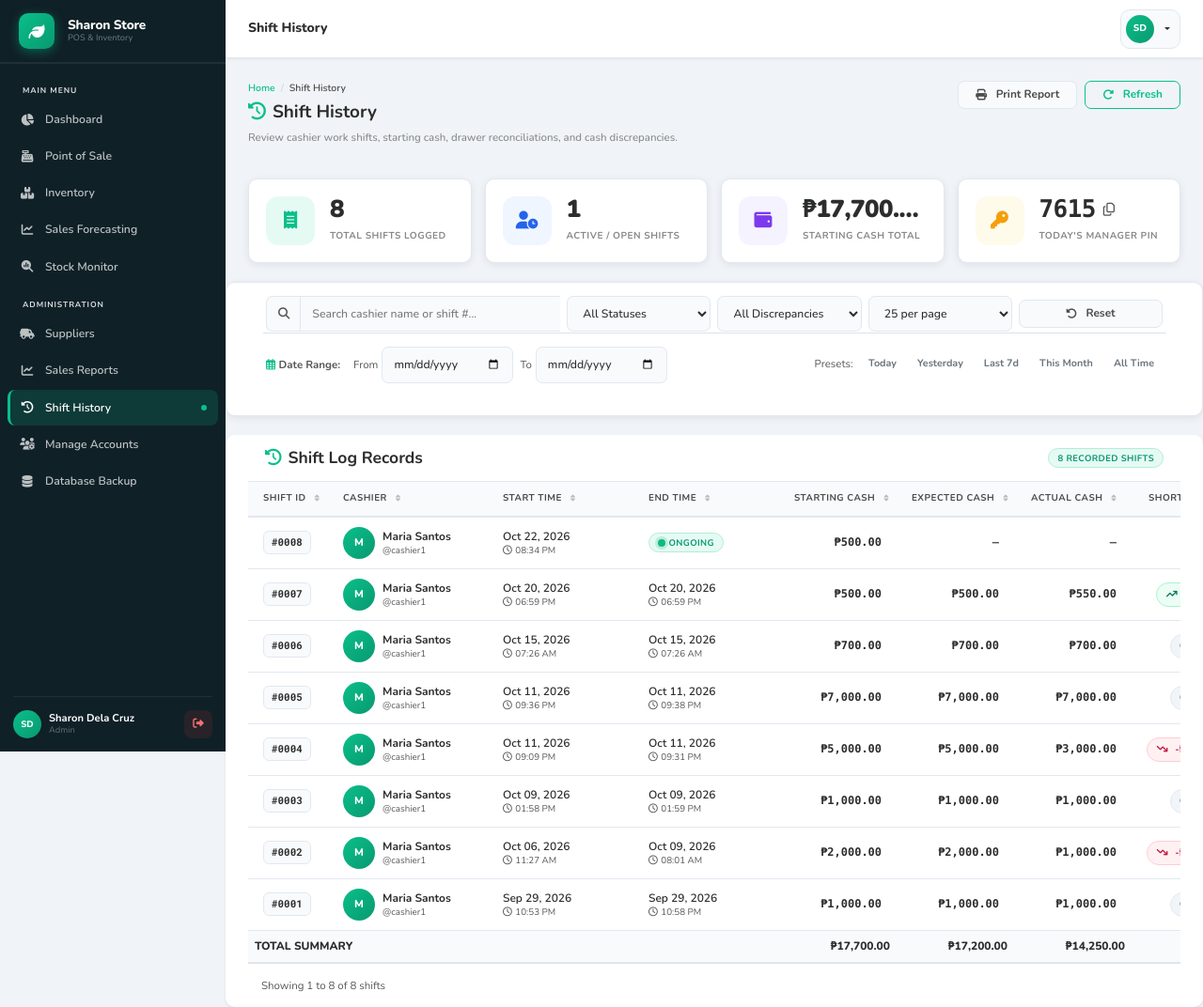
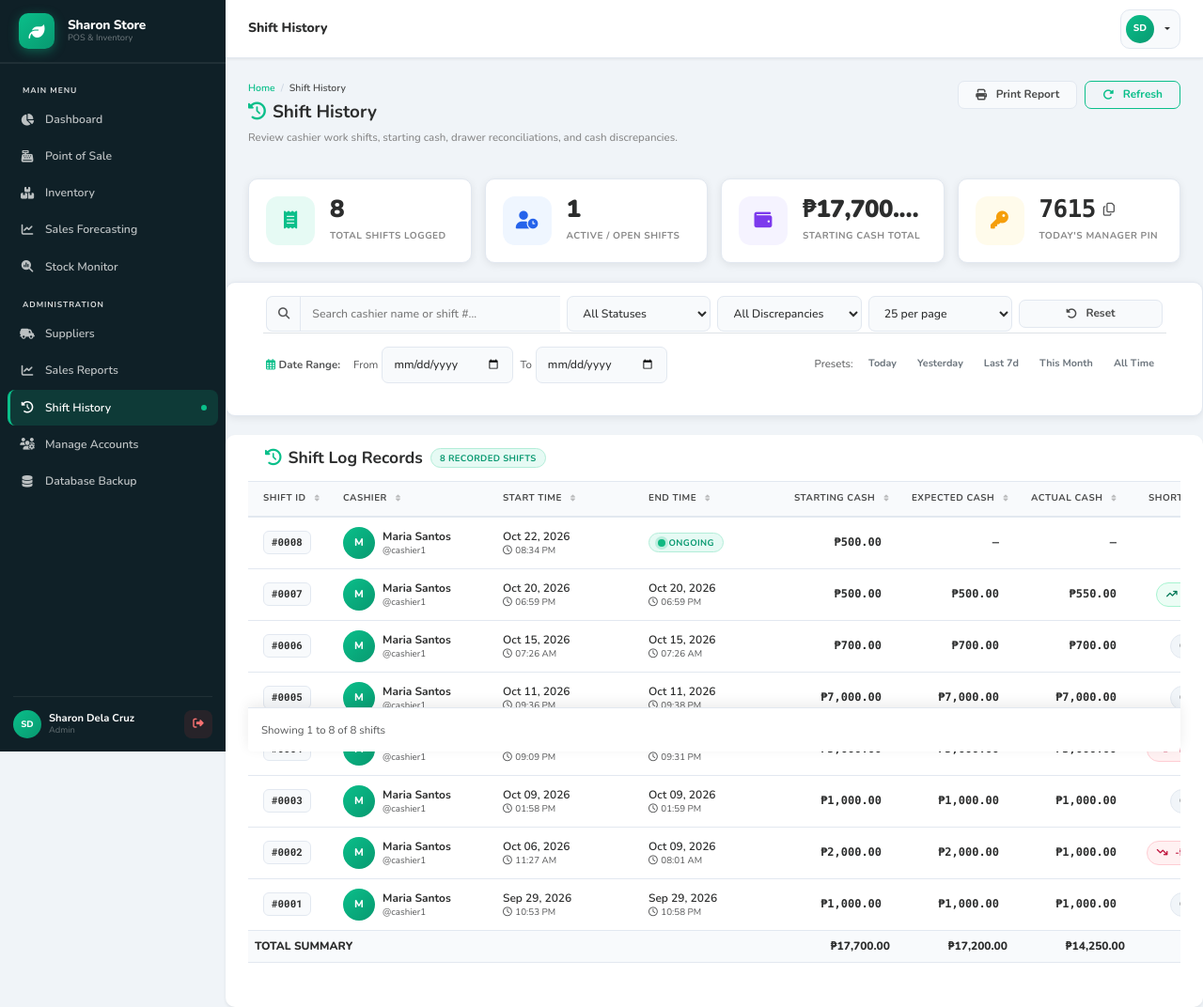
Before and after one commit to HaldenNiguidula/sharonstore3.0, a PHP site: page /shifts.php in a window 1280 px wide. Shown: the whole page at 94% size. Run offline with PHP 8.4, Linux system fonts and the light colour scheme; a user stored in the database is signed in; data comes from the database, SQL or seed files in the repository.

Commit message:
Add dual top/sticky-bottom pagination and fix page switch jump in shift history

```diff
--- a/shifts.php
+++ b/shifts.php
@@ -167,6 +167,20 @@ tr.shift-row.page-hidden {
 #shiftsTable th,
 #shiftsTable td {
     white-space: nowrap;
+}
+
+#shiftsPaginationContainer {
+    position: sticky;
+    bottom: 0;
+    z-index: 25;
+    background: #ffffff !important;
+    box-shadow: 0 -4px 14px rgba(0, 0, 0, 0.08);
+    border-top: 1px solid var(--bd) !important;
+}
+
+#shiftsTopPaginationWrapper .pagination .page-link,
+#shiftsPaginationContainer .pagination .page-link {
+    font-weight: 600;
 }
 
 /* ============================================================
@@ -607,13 +621,23 @@ tr.shift-row.page-hidden {
 
         <!-- Shift History Records Table -->
         <div class="card shadow-sm border-0">
-            <div class="card-header d-flex justify-content-between align-items-center no-print">
+            <div class="card-header d-flex justify-content-between align-items-center flex-wrap gap-2 no-print">
+                <div class="d-flex align-items-center gap-2">
                     <h5 class="mb-0">
                         <i class="fa-solid fa-clock-rotate-left me-2 text-emerald"></i>Shift Log Records
                     </h5>
                     <span class="badge badge-emerald" id="recordCountBadge">
                         <?= number_format($totalShifts) ?> Recorded <?= $totalShifts === 1 ? 'Shift' : 'Shifts' ?>
                     </span>
+                </div>
+                <!-- Top Pagination Controls -->
+                <div class="d-flex align-items-center gap-2" id="shiftsTopPaginationWrapper" style="display:none;">
+                    <span class="text-muted small d-none d-md-inline" id="shiftPaginationInfoTop"></span>
+                    <nav aria-label="Top Shift history pagination">
+                        <ul class="pagination pagination-sm mb-0" id="shiftPaginationUlTop">
+                        </ul>
+                    </nav>
+                </div>
             </div>
             <div class="card-body p-0">
                 <div class="table-responsive" style="min-height: 480px;">
@@ -846,6 +870,9 @@ document.addEventListener('DOMContentLoaded', () => {
     const recordCountBadge = document.getElementById('recordCountBadge');
     const paginationInfo = document.getElementById('shiftPaginationInfo');
     const paginationUl = document.getElementById('shiftPaginationUl');
+    const paginationInfoTop = document.getElementById('shiftPaginationInfoTop');
+    const paginationUlTop = document.getElementById('shiftPaginationUlTop');
+    const topPaginationWrapper = document.getElementById('shiftsTopPaginationWrapper');
 
     let currentShiftPage = 1;
 
@@ -930,18 +957,20 @@ document.addEventListener('DOMContentLoaded', () => {
             recordCountBadge.textContent = `${totalMatched} Recorded ${totalMatched === 1 ? 'Shift' : 'Shifts'}`;
         }
 
-        // Pagination Info
-        if (paginationInfo) {
+        // Pagination Info (Top & Bottom)
+        let infoStr = '';
         if (totalMatched === 0) {
-                paginationInfo.textContent = 'Showing 0 of 0 shifts';
+            infoStr = 'Showing 0 of 0 shifts';
         } else if (perPageVal === 'all') {
-                paginationInfo.textContent = `Showing all ${totalMatched} shifts` + (totalMatched !== rows.length ? ` (filtered from ${rows.length})` : '');
+            infoStr = `Showing all ${totalMatched} shifts` + (totalMatched !== rows.length ? ` (filtered from ${rows.length})` : '');
         } else {
             const start = (currentShiftPage - 1) * limit + 1;
             const end = Math.min(totalMatched, currentShiftPage * limit);
-                paginationInfo.textContent = `Showing ${start} to ${end} of ${totalMatched} shifts` + (totalMatched !== rows.length ? ` (filtered from ${rows.length})` : '');
+            infoStr = `Showing ${start} to ${end} of ${totalMatched} shifts` + (totalMatched !== rows.length ? ` (filtered from ${rows.length})` : '');
         }
-        }
+
+        if (paginationInfo) paginationInfo.textContent = infoStr;
+        if (paginationInfoTop) paginationInfoTop.textContent = infoStr;
 
         // Render Pagination UI
         renderShiftPagination(totalPages);
@@ -950,20 +979,12 @@ document.addEventListener('DOMContentLoaded', () => {
     function goToShiftPage(targetPage) {
         currentShiftPage = targetPage;
         applyFilters(false);
-        const cardEl = document.getElementById('shiftsTable')?.closest('.card');
-        if (cardEl) {
-            const rect = cardEl.getBoundingClientRect();
-            if (rect.top < 60) {
-                window.scrollTo({ top: window.scrollY + rect.top - 70, behavior: 'smooth' });
-            }
-        }
     }
 
-    function renderShiftPagination(totalPages) {
-        if (!paginationUl) return;
-        paginationUl.innerHTML = '';
+    function buildShiftPaginationUl(containerUl, totalPages) {
+        if (!containerUl) return;
+        containerUl.innerHTML = '';
 
-        // If only 1 page or all shown, do not render page numbers (no unnecessary page numbers)
         if (totalPages <= 1) {
             return;
         }
@@ -978,7 +999,7 @@ document.addEventListener('DOMContentLoaded', () => {
                 goToShiftPage(currentShiftPage - 1);
             });
         }
-        paginationUl.appendChild(prevLi);
+        containerUl.appendChild(prevLi);
 
         // Page buttons (sliding window)
         const maxVisible = 5;
@@ -996,13 +1017,13 @@ document.addEventListener('DOMContentLoaded', () => {
                 e.preventDefault();
                 goToShiftPage(1);
             });
-            paginationUl.appendChild(p1);
+            containerUl.appendChild(p1);
 
             if (startPage > 2) {
                 const dots = document.createElement('li');
                 dots.className = 'page-item disabled';
                 dots.innerHTML = `<span class="page-link">&hellip;</span>`;
-                paginationUl.appendChild(dots);
+                containerUl.appendChild(dots);
             }
         }
 
@@ -1015,7 +1036,7 @@ document.addEventListener('DOMContentLoaded', () => {
                 e.preventDefault();
                 goToShiftPage(targetP);
             });
-            paginationUl.appendChild(li);
+            containerUl.appendChild(li);
         }
 
         if (endPage < totalPages) {
@@ -1023,7 +1044,7 @@ document.addEventListener('DOMContentLoaded', () => {
                 const dots = document.createElement('li');
                 dots.className = 'page-item disabled';
                 dots.innerHTML = `<span class="page-link">&hellip;</span>`;
-                paginationUl.appendChild(dots);
+                containerUl.appendChild(dots);
             }
             const pLast = document.createElement('li');
             pLast.className = 'page-item';
@@ -1032,7 +1053,7 @@ document.addEventListener('DOMContentLoaded', () => {
                 e.preventDefault();
                 goToShiftPage(totalPages);
             });
-            paginationUl.appendChild(pLast);
+            containerUl.appendChild(pLast);
         }
 
         // Next button
@@ -1045,7 +1066,16 @@ document.addEventListener('DOMContentLoaded', () => {
                 goToShiftPage(currentShiftPage + 1);
             });
         }
-        paginationUl.appendChild(nextLi);
+        containerUl.appendChild(nextLi);
+    }
+
+    function renderShiftPagination(totalPages) {
+        buildShiftPaginationUl(paginationUl, totalPages);
+        buildShiftPaginationUl(paginationUlTop, totalPages);
+
+        if (topPaginationWrapper) {
+            topPaginationWrapper.style.display = totalPages <= 1 ? 'none' : 'flex';
+        }
     }
 
     // Quick Date Range Preset Helper
```
Lines whose indentation alone changed are shown as unchanged.
